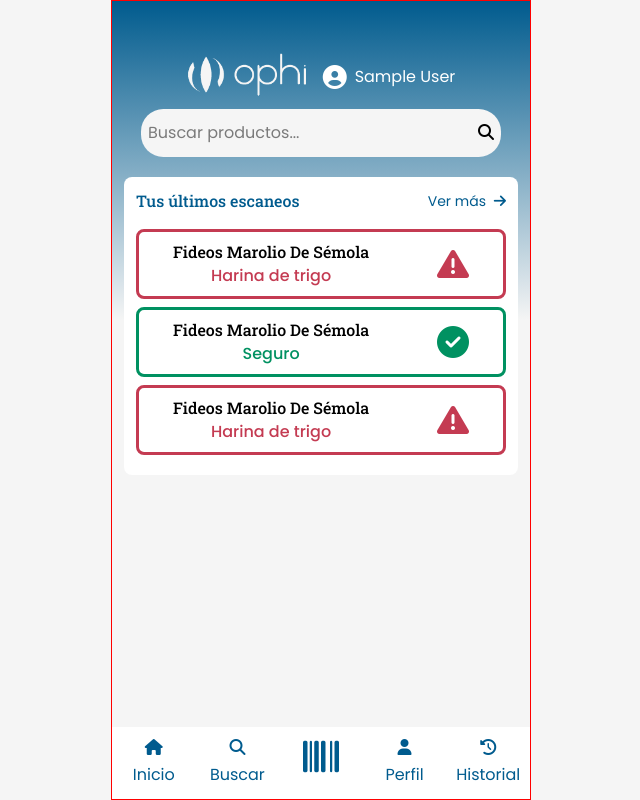
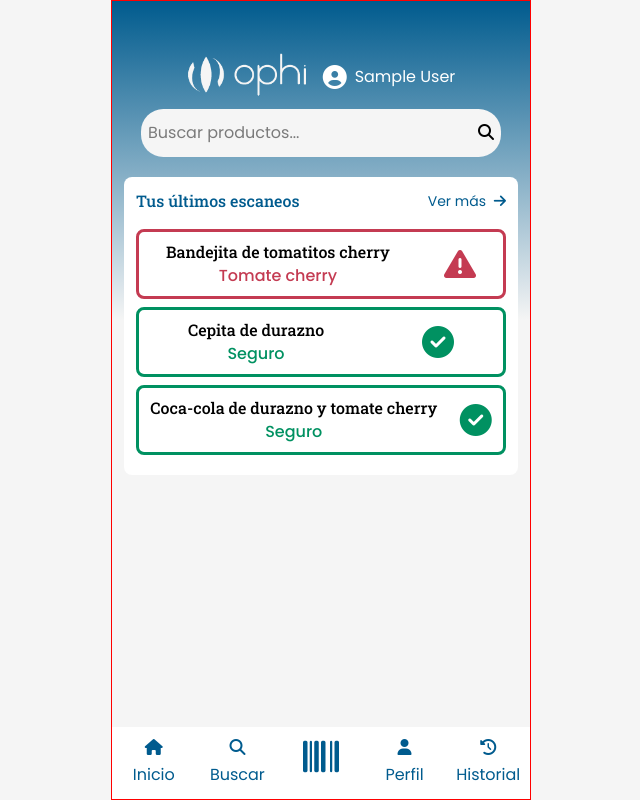
Before and after one commit to gonzaespasandin/ophi-frontend, a Vue app: page / in a window 1280 px wide. Shown: the whole page, without its empty margins (319-959 px from the left). Built offline with nearby package versions, Linux system fonts and the light colour scheme; no server answers; sample sign-in values are in the browser's storage.

Commit message:
Change the History of products to match the API Seeders

```diff
--- a/src/components/ui/History.vue
+++ b/src/components/ui/History.vue
@@ -5,21 +5,21 @@ import { RouterLink } from 'vue-router';
 let history = [
     {
         id: 1,
-        product: 'Fideos Marolio De Sémola',
+        product: 'Bandejita de tomatitos cherry',
         result: 'danger',
-        unsafeIngredient: 'Harina de trigo'
+        unsafeIngredient: 'Tomate cherry'
     },
     {
         id: 2,
-        product: 'Fideos Marolio De Sémola',
+        product: 'Cepita de durazno',
         result: 'success',
         unsafeIngredient: ''
     },
     {
         id: 3,
-        product: 'Fideos Marolio De Sémola',
-        result: 'danger',
-        unsafeIngredient: 'Harina de trigo'
+        product: 'Coca-cola de durazno y tomate cherry',
+        result: 'success',
+        unsafeIngredient: ''
     }
 ]
 
```
